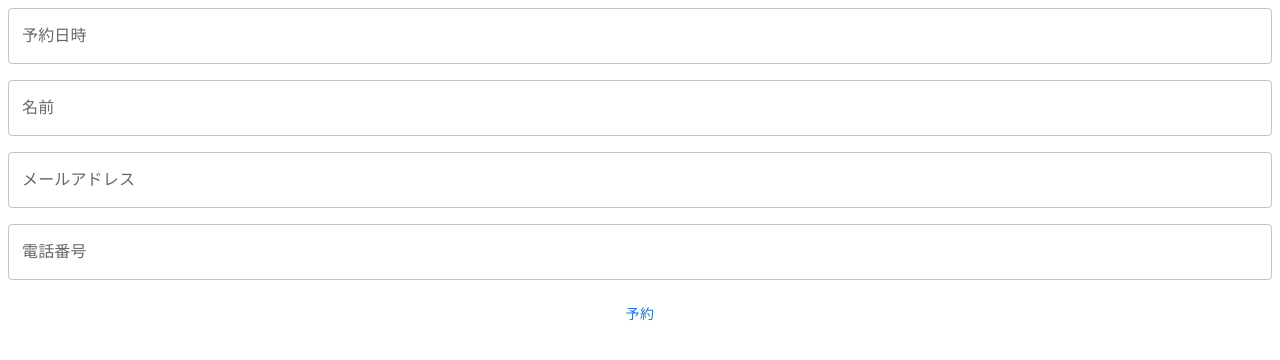
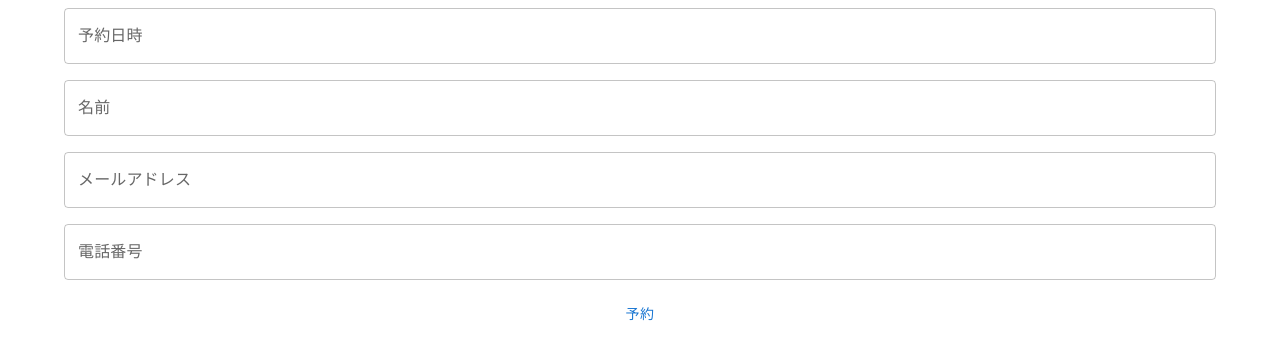
Before and after one commit to nakajima97/fastapi-react-reservation-form, a React (Vite) app in the folder front/: page / in a window 1280 px wide. Shown: the top 360 px of the page. Built offline with nearby package versions, Linux system fonts and the light colour scheme; no server answers.

Commit message:
#87 Containerをレイアウトの土台に使うようにした

```diff
--- a/front/src/App.tsx
+++ b/front/src/App.tsx
@@ -3,7 +3,7 @@ import { AdapterDayjs } from "@mui/x-date-pickers/AdapterDayjs";
 import "dayjs/locale/ja";
 import dayjs from "dayjs";
 import { Controller, useForm } from "react-hook-form";
-import { Button, Grid, TextField } from "@mui/material";
+import { Button, Container, Grid, TextField } from "@mui/material";
 import axios from "axios";
 import { useEffect, useState } from "react";
 
@@ -66,6 +66,7 @@ function App() {
   return (
     <>
       <LocalizationProvider dateAdapter={AdapterDayjs}>
+        <Container>
           <form onSubmit={handleSubmit(onSubmit)}>
             <Grid container spacing={2}>
               <Grid item xs={12}>
@@ -132,6 +133,7 @@ function App() {
               </Grid>
             </Grid>
           </form>
+        </Container>
       </LocalizationProvider>
     </>
   );
```
Lines whose indentation alone changed are shown as unchanged.
